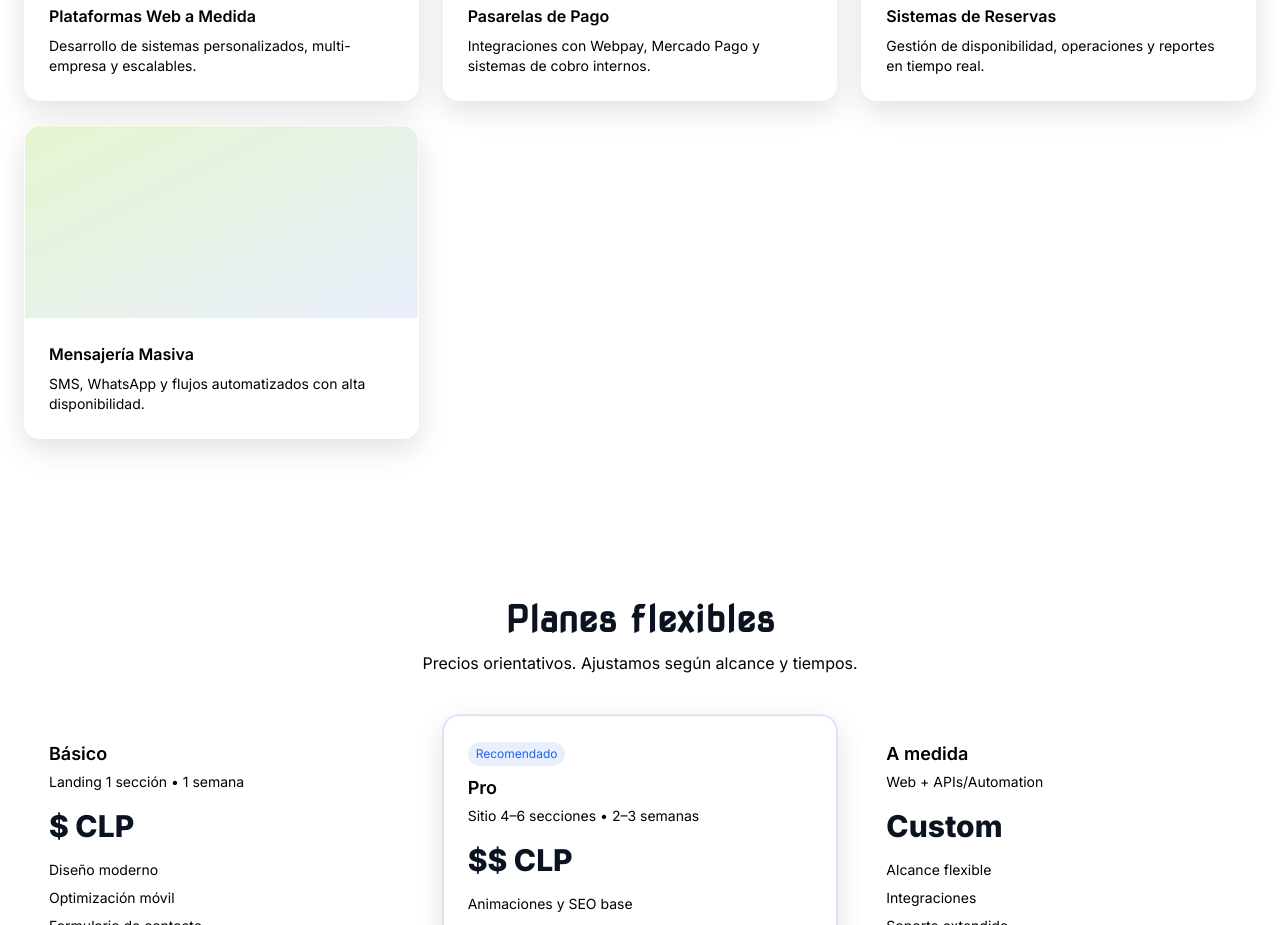
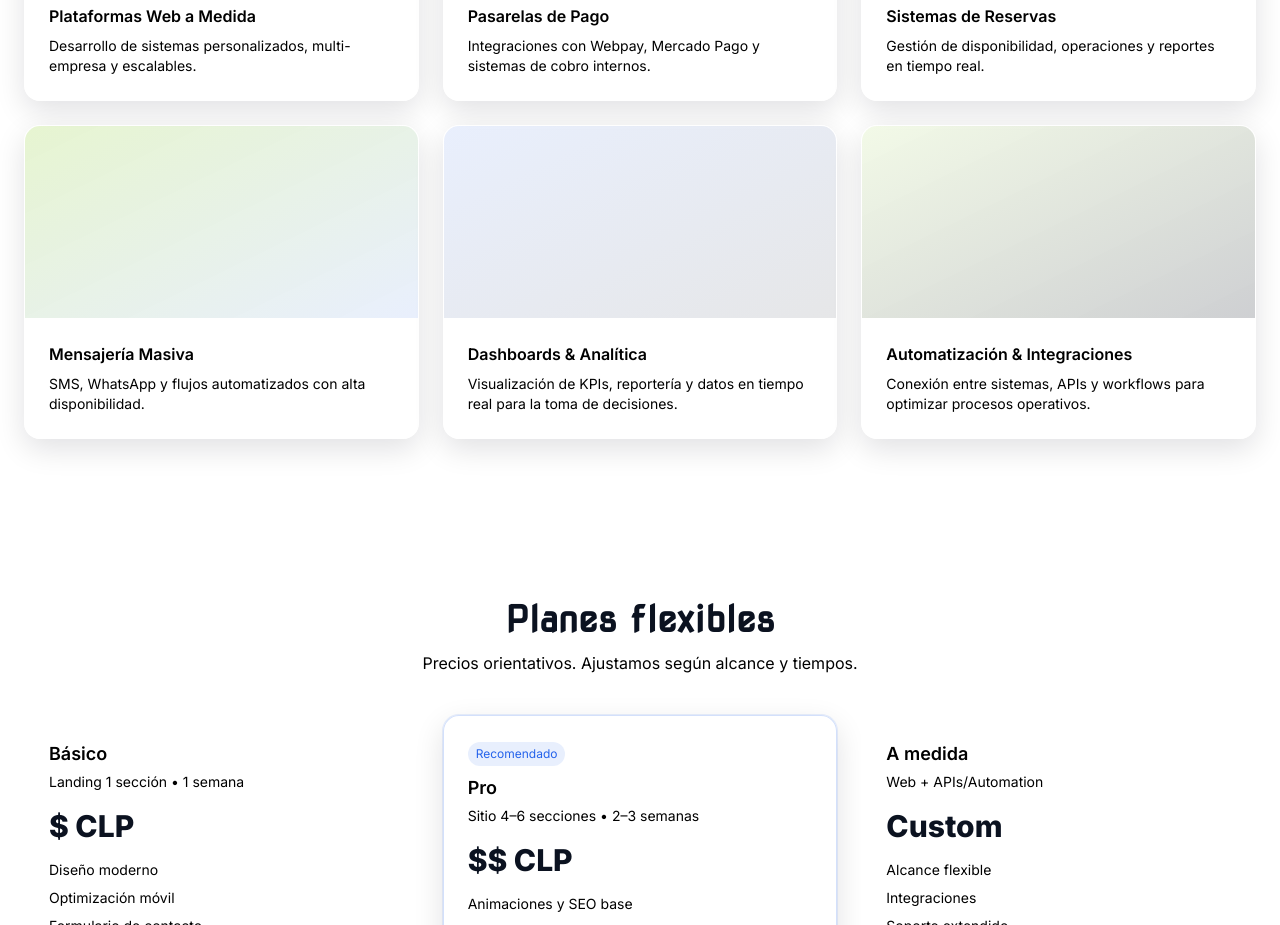
Before and after one commit to Ramirezciani/SoAn-Tech, a plain HTML site: page index.html in a window 1280 px wide. Shown: the part 2040-2965 px from the top of the page. Drawn offline with nearby package versions, Linux system fonts and the light colour scheme.

Commit message:
add 2 cards more

```diff
--- a/index.html
+++ b/index.html
@@ -520,6 +520,28 @@
                             </p>
                         </div>
                     </article>
+                    <!-- CARD 5 -->
+                    <article
+                        class="fade-up group overflow-hidden rounded-2xl border border-white/10 bg-white/70 shadow-soft backdrop-blur transition hover:shadow-glow dark:bg-card/60">
+                        <div class="relative h-48 bg-gradient-to-br from-primary/10 to-ink/10"></div>
+                        <div class="p-6">
+                            <h3 class="font-semibold">Dashboards & Analítica</h3>
+                            <p class="mt-2 text-sm text-slate-600 dark:text-slate-300">
+                                Visualización de KPIs, reportería y datos en tiempo real para la toma de decisiones.
+                            </p>
+                        </div>
+                    </article>
+                    <article
+                        class="fade-up group overflow-hidden rounded-2xl border border-white/10 bg-white/70 shadow-soft backdrop-blur transition hover:shadow-glow dark:bg-card/60">
+                        <div class="relative h-48 bg-gradient-to-br from-accent/10 to-ink/20"></div>
+                        <div class="p-6">
+                            <h3 class="font-semibold">Automatización & Integraciones</h3>
+                            <p class="mt-2 text-sm text-slate-600 dark:text-slate-300">
+                                Conexión entre sistemas, APIs y workflows para optimizar procesos operativos.
+                            </p>
+                        </div>
+                    </article>
+
 
                 </div>
             </div>
@@ -751,6 +773,12 @@
 
                 'projects.p4.title': 'Mensajería masiva',
                 'projects.p4.desc': 'SMS, WhatsApp y flujos automatizados de alta disponibilidad.',
+                'projects.p5.title': 'Dashboards y analítica',
+                'projects.p5.desc': 'Visualización de KPIs y datos en tiempo real para la toma de decisiones.',
+
+                'projects.p6.title': 'Automatización e integraciones',
+                'projects.p6.desc': 'Conexión entre sistemas, APIs y workflows para optimizar procesos.',
+
 
                 'pricing.title': 'Planes flexibles', 'pricing.subtitle': 'Precios orientativos. Ajustamos según alcance y tiempos.',
                 'pricing.basic.title': 'Básico', 'pricing.basic.meta': 'Landing 1 sección • 1 semana', 'pricing.basic.i1': 'Diseño moderno', 'pricing.basic.i2': 'Optimización móvil', 'pricing.basic.i3': 'Formulario de contacto', 'pricing.basic.cta': 'Quiero este',
@@ -791,6 +819,12 @@
 
                 'projects.p4.title': 'Mass messaging solutions',
                 'projects.p4.desc': 'SMS, WhatsApp and automated high-availability workflows.',
+                'projects.p5.title': 'Dashboards & analytics',
+                'projects.p5.desc': 'Real-time KPIs and data visualization for better decision-making.',
+
+                'projects.p6.title': 'Automation & integrations',
+                'projects.p6.desc': 'System connectivity, APIs and workflows to streamline operations.',
+
                 'pricing.title': 'Flexible plans', 'pricing.subtitle': 'Indicative pricing. We adapt to scope and timelines.',
                 'pricing.basic.title': 'Basic', 'pricing.basic.meta': '1‑section landing • 1 week', 'pricing.basic.i1': 'Modern design', 'pricing.basic.i2': 'Mobile optimization', 'pricing.basic.i3': 'Contact form', 'pricing.basic.cta': 'Choose this',
                 'pricing.pro.badge': 'Popular', 'pricing.pro.title': 'Pro', 'pricing.pro.meta': '4–6 section site • 2–3 weeks', 'pricing.pro.i1': 'Animations & base SEO', 'pricing.pro.i2': 'Analytics integration', 'pricing.pro.i3': '30‑day support', 'pricing.pro.cta': 'Choose this',
```
